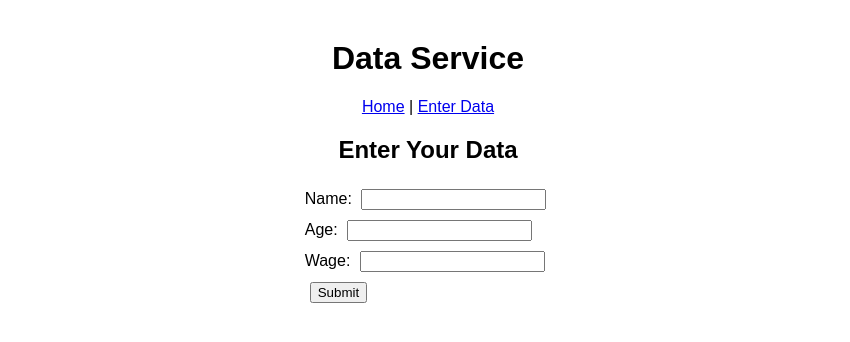
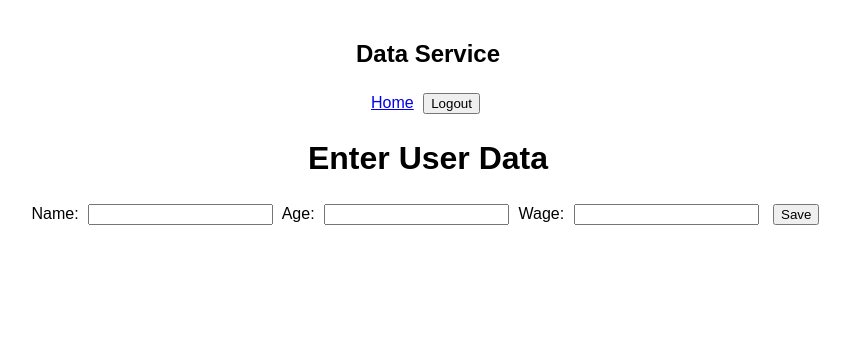
Before and after one commit to StressedAsh/acit3495-project, a Flask app: template data_service/templates/data_form.html in a window 1280 px wide. Shown: the top 342 px of the page, without its empty margins (212-1062 px from the left). Run offline with Flask 3, Linux system fonts and the light colour scheme; the template is opened without the code that fills it, so the values that code supplies are empty.

Commit message:
auth and data completely work together

```diff
--- a/auth_service/views/index.html
+++ b/auth_service/views/index.html
@@ -7,6 +7,6 @@
   </head>
   <body>
     <h2>Welcome to the Authentication Service</h2>
-    <a href="/auth/register">Register</a> | <a href="/auth/login">Login</a>
+    <a href="/register">Register</a> | <a href="/login">Login</a>
   </body>
 </html>
--- a/data_service/app.py
+++ b/data_service/app.py
@@ -1,6 +1,7 @@
-from flask import Flask, request, render_template, redirect, url_for, jsonify
+from flask import Flask, request, render_template, redirect, jsonify
 import jwt
-import os
+import time
+from jwt.exceptions import DecodeError, ExpiredSignatureError  # ✅ Import correct exceptions
 from database.db import get_db_connection
 from config import Config
 
@@ -13,11 +14,20 @@ def authenticate(f):
         token = request.cookies.get("auth_token")
         if not token:
             return redirect("http://localhost:5001/login")  # Redirect to auth_service login
+
         try:
-            jwt.decode(token, Config.SECRET_KEY, algorithms=["HS256"])
-        except jwt.ExpiredSignatureError:
+            decoded_token = jwt.decode(token, Config.SECRET_KEY, algorithms=["HS256"], options={"verify_exp": False})
+            exp = decoded_token.get("exp", 0)
+            current_time = int(time.time())
+
+            if current_time > exp:  # Token is expired
+                return redirect("http://localhost:5001/login")
+
+        except (DecodeError, ExpiredSignatureError):  # ✅ Catch both decode and expiration errors
             return redirect("http://localhost:5001/login")
+
         return f(*args, **kwargs)
+
     wrapper.__name__ = f.__name__
     return wrapper
 
--- a/data_service/requirements.txt
+++ b/data_service/requirements.txt
@@ -2,5 +2,4 @@ Flask
 PyMySQL
 mysql-connector-python
 python-dotenv
-jwt
-PyJWT
+PyJWT>=2.0.0
--- a/data_service/templates/base.html
+++ b/data_service/templates/base.html
@@ -10,13 +10,30 @@
     />
   </head>
   <body>
-    <header>
-      <h1>Data Service</h1>
-      <nav>
-        <a href="/">Home</a> |
-        <a href="{{ url_for('data_form') }}">Enter Data</a>
-      </nav>
-    </header>
+    <nav>
+      <h2>Data Service</h2>
+      <div class="nav-links">
+        <a href="/">Home</a>
+        <button onclick="logout()">Logout</button>
+      </div>
+    </nav>
+
     <main>{% block content %}{% endblock %}</main>
+
+    <script>
+      function logout() {
+        fetch("http://localhost:5001/auth/logout", {
+          method: "GET",
+          credentials: "include",
+        })
+          .then((response) => {
+            window.location.href = "http://localhost:5001/login"; // ✅ Redirect to login
+            setTimeout(() => {
+              window.location.reload(true); // ✅ Force reload to clear cache
+            }, 500);
+          })
+          .catch((error) => console.error("Logout failed", error));
+      }
+    </script>
   </body>
 </html>
--- a/data_service/templates/data_form.html
+++ b/data_service/templates/data_form.html
@@ -1,16 +1,21 @@
-{% extends "base.html" %} {% block title %}Enter Data{% endblock %} {% block
+{% extends "base.html" %} {% block title %}User Data Form{% endblock %} {% block
 content %}
-<h2>Enter Your Data</h2>
-<form action="/save-data" method="post">
+<h1>Enter User Data</h1>
+
+{% if message %}
+<p class="success">{{ message }}</p>
+{% endif %}
+
+<form action="/save-data" method="POST">
   <label for="name">Name:</label>
-  <input type="text" id="name" name="name" required /><br />
+  <input type="text" id="name" name="name" required />
 
   <label for="age">Age:</label>
-  <input type="number" id="age" name="age" required /><br />
+  <input type="number" id="age" name="age" required />
 
   <label for="wage">Wage:</label>
-  <input type="number" id="wage" name="wage" required /><br />
+  <input type="number" id="wage" name="wage" step="0.01" required />
 
-  <button type="submit">Submit</button>
+  <button type="submit">Save</button>
 </form>
 {% endblock %}
```
Also changed, not shown: auth_service/routes.js (+8 -7 lines).
